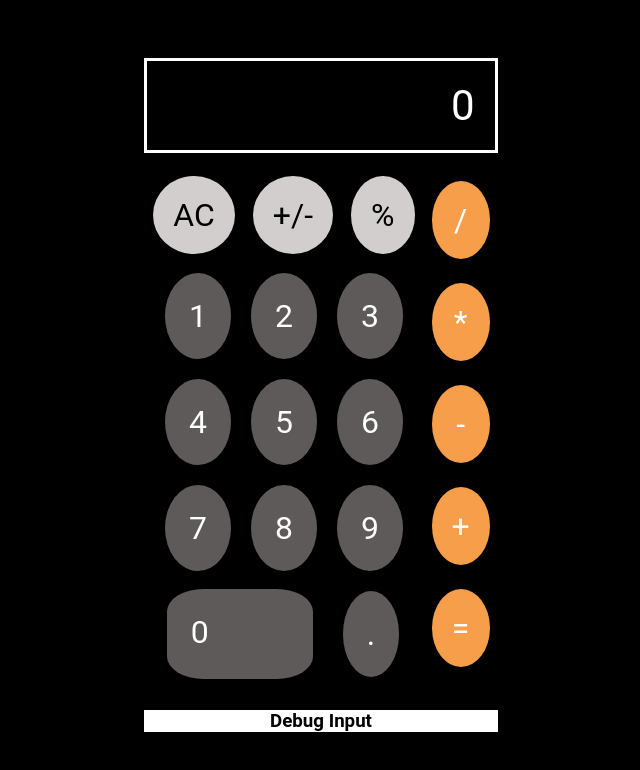
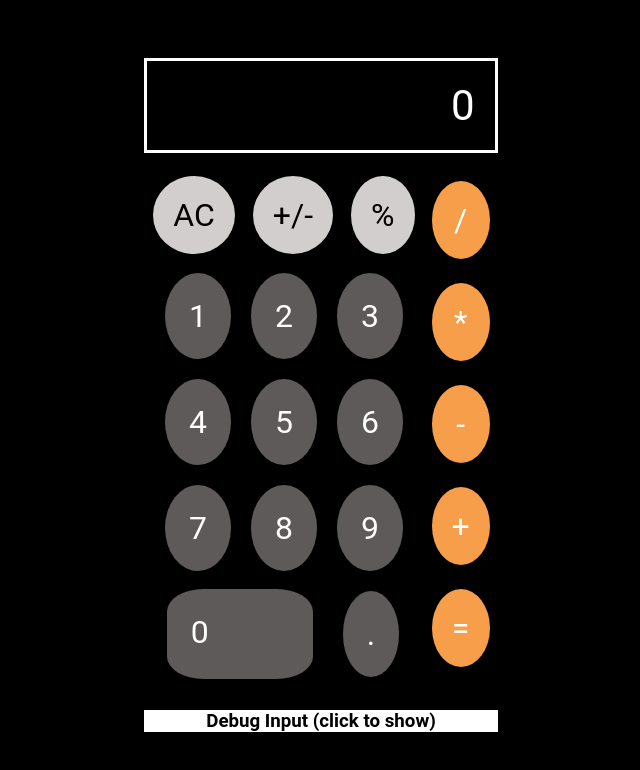
Before and after one commit to jffelix/React-Calculator, a React (Create React App) app in the folder client/: page / in a window 1280 px wide. Shown: the top 770 px of the page, without its empty margins (319-959 px from the left). Built offline with nearby package versions, Linux system fonts and the light colour scheme; no server answers; the HTML template or start-up script is replaced by a standard one.

Commit message:
Implemented toggleDebugInput

```diff
--- a/client/src/components/MainBoard.jsx
+++ b/client/src/components/MainBoard.jsx
@@ -16,7 +16,7 @@ const MainBoard = () => {
     // check if an operator has already been clicked
     const [ operatorQueue, setOperatorQueue ] = useState(false);
 
-    // const [ seperator, setSeperator ] = useState("");
+    const [ debugShow, setDebugShow ] = useState(false);
 
     const checkIfOperator = (input) => {
         if (input === "/" || input === "*" || input === "-" || input === "+") {
@@ -122,6 +122,10 @@ const MainBoard = () => {
         setScreenView(result);
     }
 
+    const toggleDebugView = () => {
+        setDebugShow(debugShow => !debugShow);
+    }
+
     return (
         <div>
             <div className="inputScreen">
@@ -153,9 +157,11 @@ const MainBoard = () => {
                     </div>
                 </div>
             </div>
-            <div className="debugInput">
-                <h3>Debug Input</h3>
-                <p>{debugInput}</p>
+            <div className="debugInput" onClick={toggleDebugView}>
+                <h3>Debug Input (click to show)</h3>
+                {
+                    debugShow ? <p>{debugInput}</p> : null
+                }
             </div>
         </div>
     )
```
Also changed, not shown: 1 other file (tests, documents, lock files or other folders).
